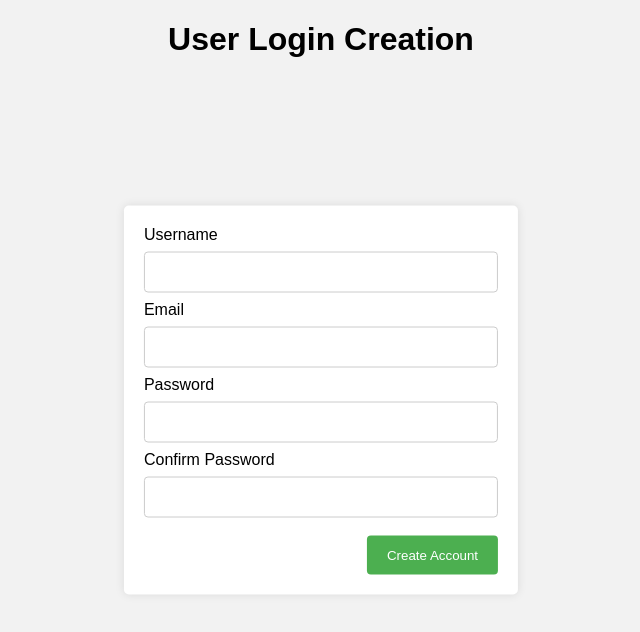
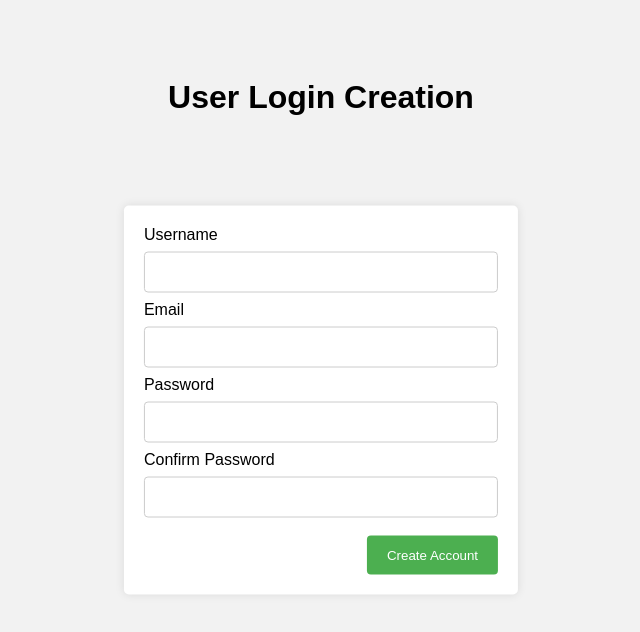
Before and after one commit to flahi/seleniumIDE, a plain HTML site: page index.html in a window 1280 px wide. Shown: the whole page, without its empty margins (319-959 px from the left). Drawn offline with Linux system fonts and the light colour scheme.

Commit message:
Update style.css

```diff
--- a/style.css
+++ b/style.css
@@ -11,6 +11,10 @@ body {
     background-color: #fff;
     box-shadow: 0px 0px 10px rgba(0, 0, 0, 0.1);
     border-radius: 5px;
+  }
+
+  .head {
+      padding:50px;
   }
 
   h1 {
```
